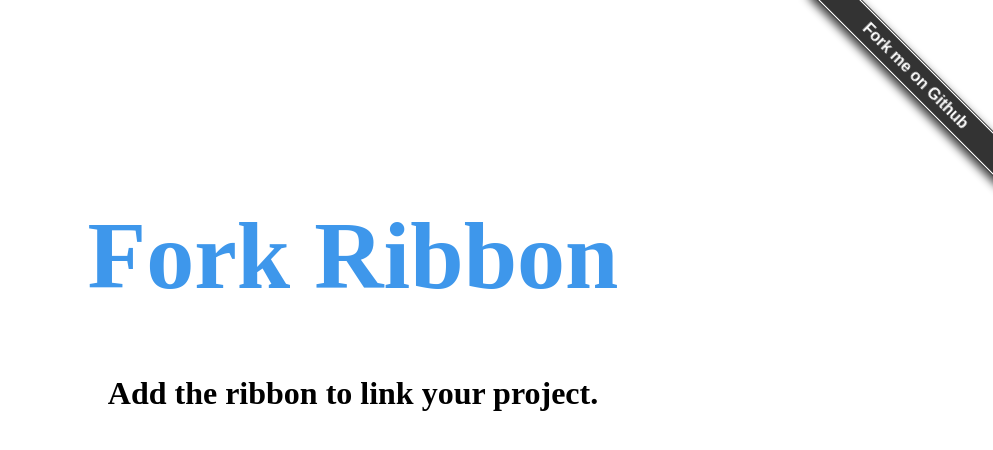
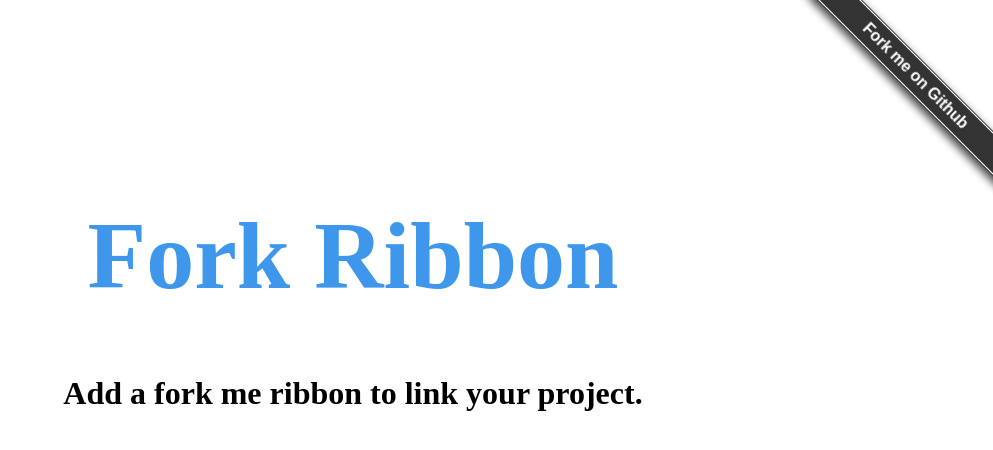
Before and after one commit to ryuzheng/Fork-Ribbon, a website: page index.html in a window 1280 px wide. Shown: the whole page, without its empty margins (287-1280 px from the left). Drawn offline with Linux system fonts and the light colour scheme.

Commit message:
json修改

```diff
--- a/index.html
+++ b/index.html
@@ -16,7 +16,7 @@
     </div>
   </div>
   <h1>Fork Ribbon</h1>
-  <h2>Add the ribbon to link your project.</h2>
+  <h2>Add a fork me ribbon to link your project.</h2>
 </body>
 
 </html>
```
Also changed, not shown: bower.json (+2 -5 lines), package.json (+6 -5 lines).
